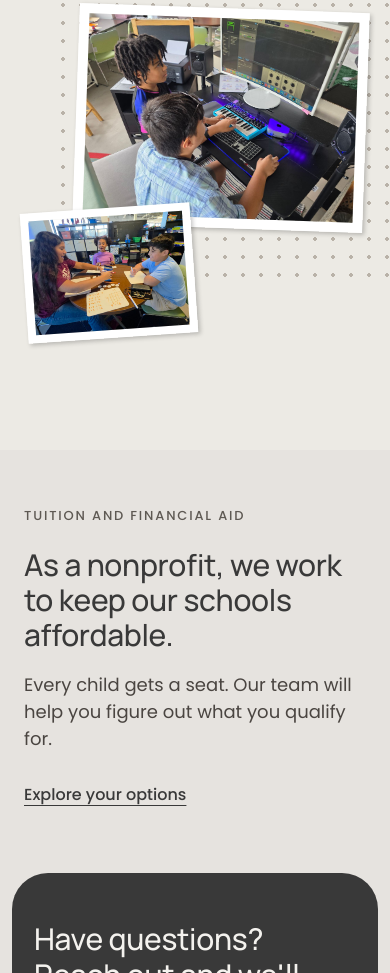
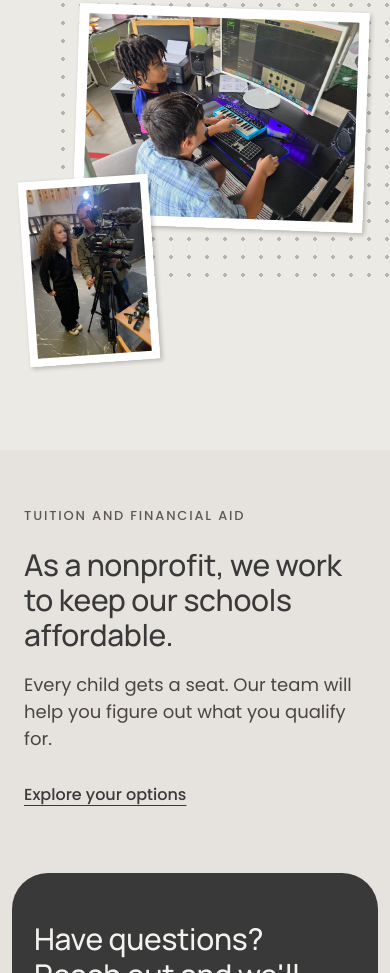
Before and after one commit to lbmsystems/rooted-foundation, a plain HTML site: page index.html in a window 390 px wide. Shown: the part 4335-5308 px from the top of the page. Drawn offline with Linux system fonts and the light colour scheme.

Commit message:
Learning in & out: NBC4 filming photo as the second image
Co-Authored-By: Claude Opus 5.5 <noreply@anthropic.com>
Claude-Session: https://claude.ai/code/session_01SPCoSGtZBPYBzBafPmAcqq

```diff
--- a/index.html
+++ b/index.html
@@ -22,7 +22,7 @@
 <link rel="preconnect" href="https://fonts.googleapis.com">
 <link rel="preconnect" href="https://fonts.gstatic.com" crossorigin>
 <link href="https://fonts.googleapis.com/css2?family=Manrope:wght@400;500;600;700;800&family=Poppins:wght@400;500&display=swap" rel="stylesheet">
-<link rel="stylesheet" href="/site.css?v=16">
+<link rel="stylesheet" href="/site.css?v=17">
 <script type="application/ld+json">
 {
  "@context": "https://schema.org",
@@ -241,7 +241,7 @@
       <div class="t2-photos">
         <div class="t2-dots" aria-hidden="true"></div>
         <img class="t2-pol t2-p1" src="/assets/photos/music.jpg" alt="Two students producing music on a keyboard and computer" width="1600" height="1200" loading="lazy" decoding="async">
-        <img class="t2-pol t2-p2" src="/assets/photos/multiply.jpg" alt="Three students laughing around a table while practicing multiplication on whiteboards" width="1600" height="900" loading="lazy" decoding="async">
+        <img class="t2-pol t2-p2" src="/assets/photos/nbc-filming.jpg" alt="A student watching an NBC4 Washington camera operator set up a shot" width="675" height="1200" loading="lazy" decoding="async">
       </div>
     </div>
   </div>
--- a/site.css
+++ b/site.css
@@ -274,7 +274,7 @@ html{scroll-padding-top:var(--header-h)}
 .t2-dots{position:absolute;right:-40px;top:0;width:min(580px,100%);height:480px;background-image:radial-gradient(#B9B2A8 1.6px,transparent 1.7px);background-size:18px 18px}
 .t2-pol{position:absolute;object-fit:cover;border:10px solid #fff;box-shadow:2px 2px 4px rgba(26,26,26,.25)}
 .t2-p1{right:0;top:50px;width:min(520px,88%);height:380px;transform:rotate(2deg)}
-.t2-p2{left:0;top:360px;width:280px;height:220px;transform:rotate(-4deg)}
+.t2-p2{left:0;top:300px;width:220px;height:310px;object-position:50% 30%;transform:rotate(-4deg)}
 @media (max-width: 1180px){
   .t2-quote{max-width:none}
   .t2-feature{position:static;display:block;margin:48px auto 0;width:min(520px,92%);height:auto;aspect-ratio:4/3;transform:rotate(-2deg)}
@@ -289,7 +289,7 @@ html{scroll-padding-top:var(--header-h)}
   .t2-photos{height:400px}
   .t2-dots{left:30px;right:-24px;width:auto;height:300px}
   .t2-p1{width:290px;height:220px;top:30px;max-width:calc(100% - 10px)}
-  .t2-p2{width:170px;height:130px;top:230px;border-width:8px}
+  .t2-p2{width:130px;height:185px;top:200px;border-width:8px}
 }
 @media (prefers-reduced-motion: reduce){
   html{scroll-behavior:auto}
```
Also changed, not shown: about/index.html (+1 -1 lines), approach/index.html (+1 -1 lines), community/index.html (+1 -1 lines), microschool/index.html (+1 -1 lines), schoolhouse/index.html (+1 -1 lines), tuition/index.html (+1 -1 lines), assets/photos/nbc-filming.jpg (added).
